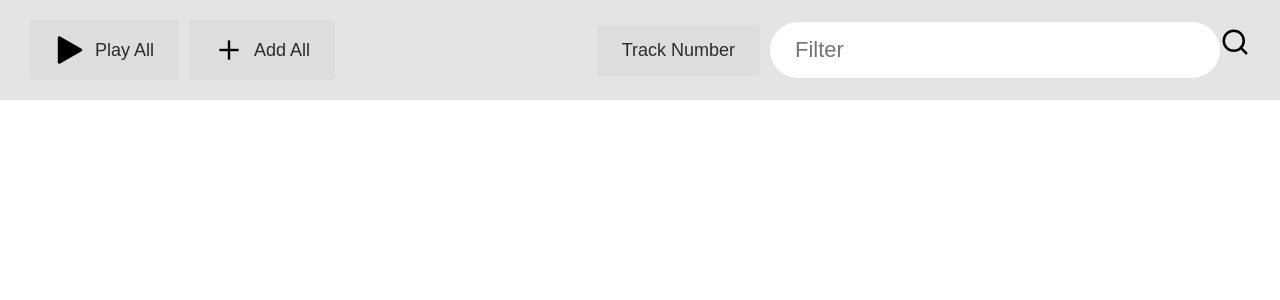
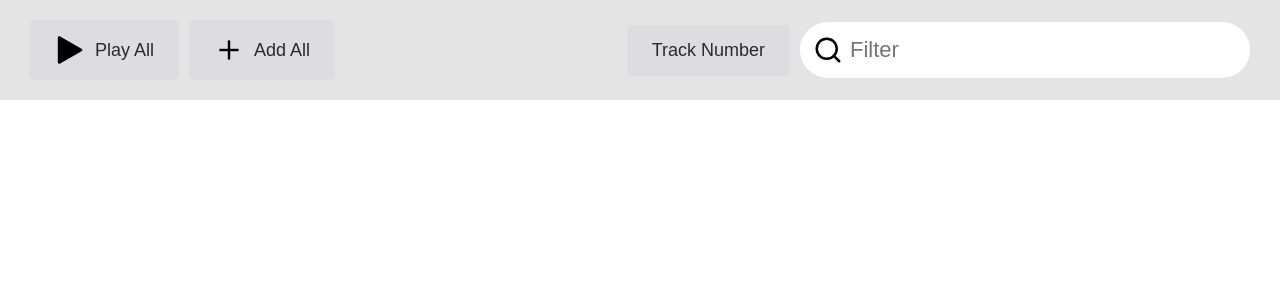
Before and after one commit to Artur-Petrosyan/music_player, a React (Create React App) app: page / in a window 1280 px wide. Shown: the top 300 px of the page. Built offline with nearby package versions, Linux system fonts and the light colour scheme.

Commit message:
feat(input): styles

```diff
--- a/src/core/ui/components/styled-components/Input.js
+++ b/src/core/ui/components/styled-components/Input.js
@@ -1,21 +1,36 @@
 import React from 'react';
+import styled from "styled-components";
 import searchIcon from "src/app/assets/icons/search.svg"
-import styled from "styled-components";
 import Icon from "./Icon";
+
 const StyledInput = styled.input`
     width: 450px;
     border-radius: 30px;
     border: none;
-    padding: 15px 25px;
-    color: rgba(165, 151, 138, 19);
+    padding: 15px 50px;
+    color: black;
     font-size: 22px;
+`
+const StyledInputContainer = styled.div`
+    position: relative;
+
+    & img {
+        position: absolute;
+        width: 30px;
+        height: 30px;
+        left: 13px;
+        top: 13px;
+        cursor: pointer;
+    }
 `
 const Input = () => {
     return (
-        <div>
-            <StyledInput placeholder="Filter" />
-            <Icon src={searchIcon}/>
-        </div>
+        <StyledInputContainer>
+            <StyledInput id="filter__input" name="input" placeholder="Filter" className="filter__input"/>
+            <label htmlFor="filter__input">
+                <Icon src={searchIcon}/>
+            </label>
+        </StyledInputContainer>
     )
 };
 
```
